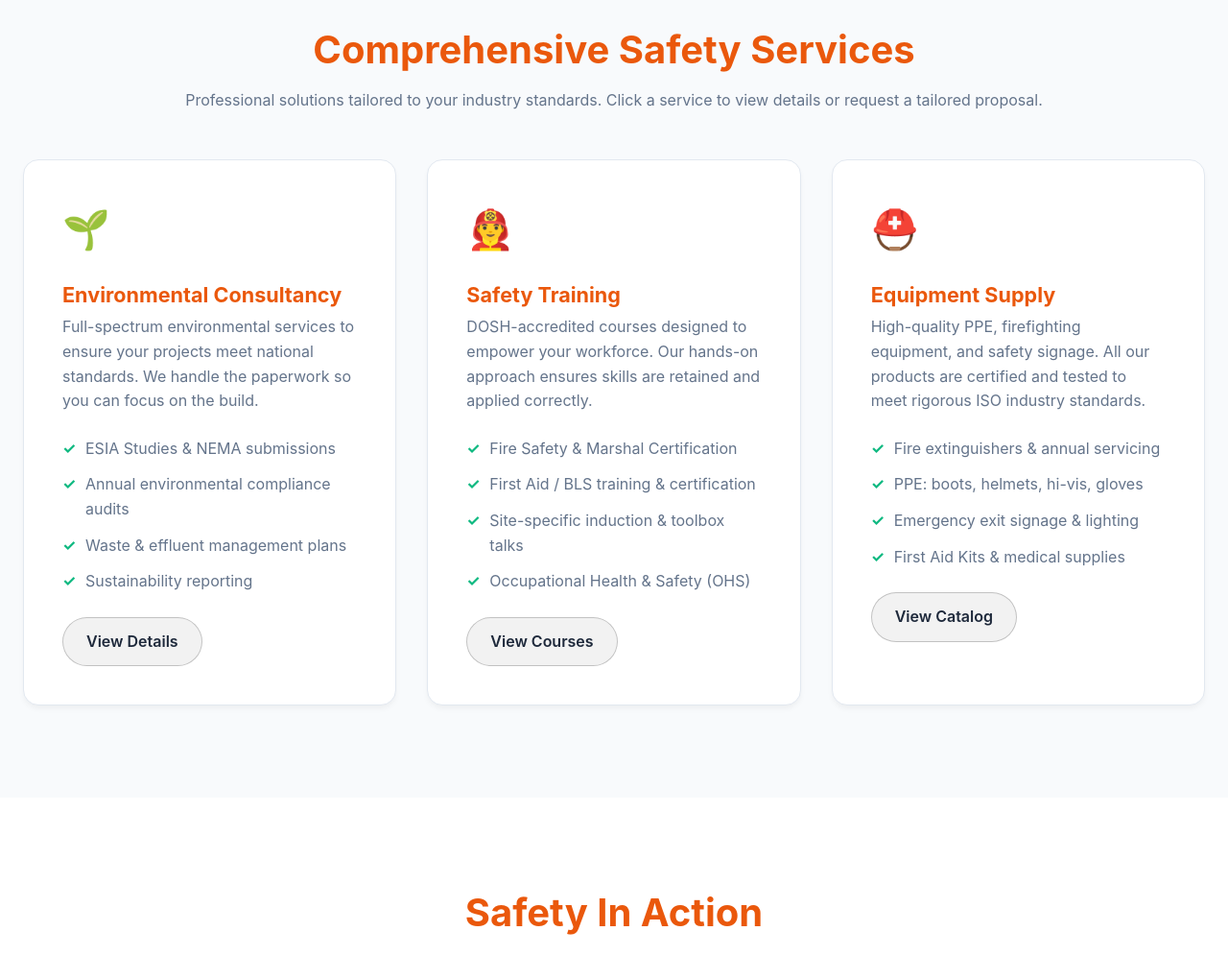
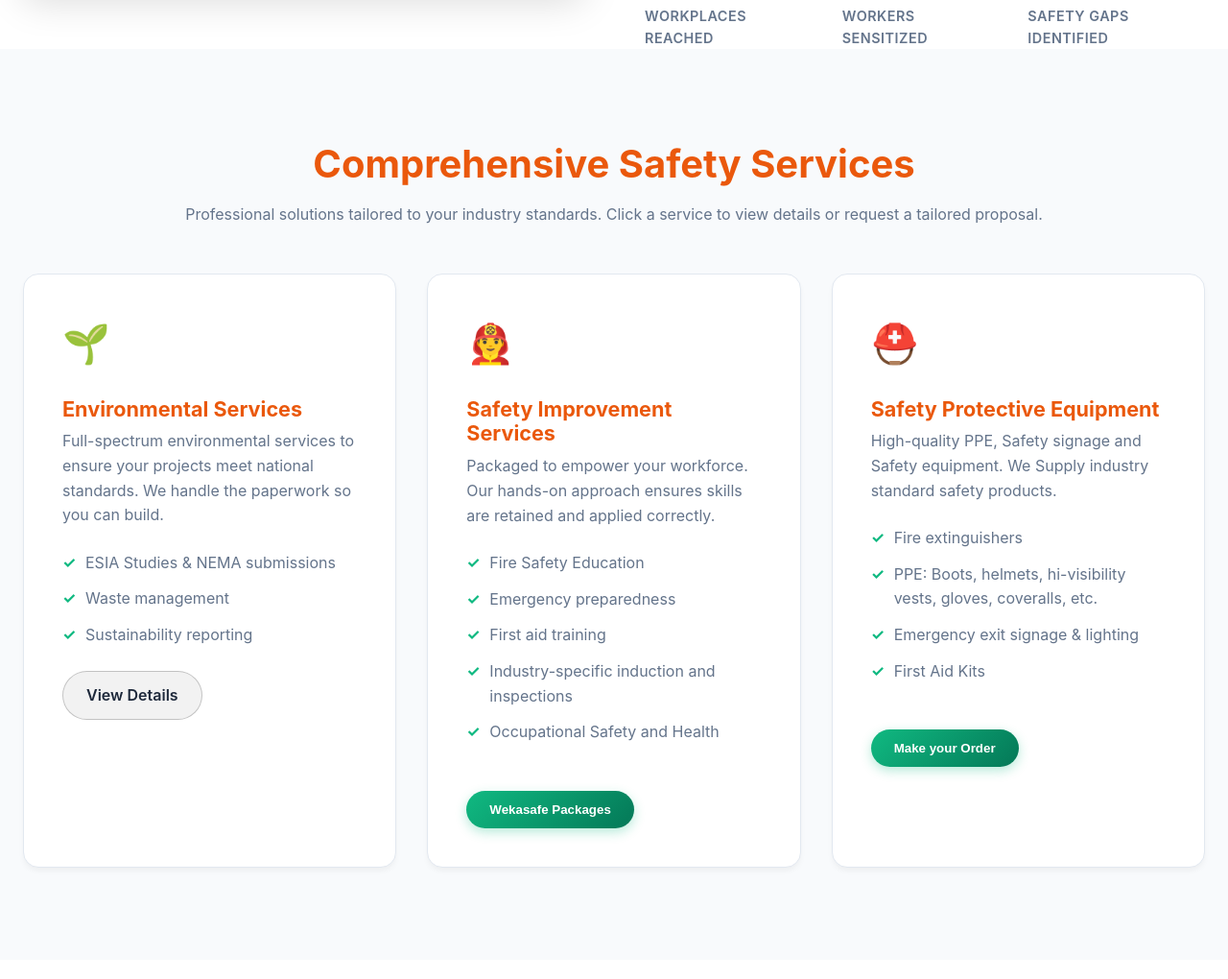
Before and after one commit to Asiku2020/wekasafe, a FastAPI app: page / in a window 1280 px wide. Shown: the part 1578-2598 px from the top of the page at 96% size. Run offline with FastAPI, Linux system fonts and the light colour scheme; some libraries are stand-ins or nearby versions.

Commit message:
Add files via upload

```diff
--- a/templates/index.html
+++ b/templates/index.html
@@ -339,7 +339,7 @@
     <div class="container nav-inner">
       <a href="#top" class="logo" aria-label="WekaSafe home">
         <div class="logo-wrapper">
-            <img src="/static/IMG-20251204-WA0009.jpg" alt="WekaSafe logo">
+            <img src="/static/IMG-20260806-WA0005.jpg" alt="WekaSafe logo">
         </div>
         <span>WekaSafe Solutions</span>
       </a>
@@ -368,9 +368,9 @@
         <div class="hero-slide slide-6" role="img" aria-label="Fire safety training"></div>
       </div>
       <div class="container hero-content">
-        <div class="badge">✓ #1 Safety Provider in East Africa</div>
-        <h1 id="hero-heading">Total Safety <span class="gradient-text">Compliance Solutions</span></h1>
-        <p class="lead">From NEMA environmental audits to DOSH-approved fire safety training and premium PPE supply. We protect your workforce and your business with uncompromising standards.</p>
+        <div class="badge">✓ #1 Safety Provider in Northen Uganda</div>
+        <h1 id="hero-heading">Practical Safety <span class="gradient-text">and Environmental Compliance Solutions</span></h1>
+        <p class="lead">From workplace safety inspections, training, and corrective action implementation support to environmental management, we reduce risks of occupational hazards causing harm to people, property and the environment.</p>
 
         <div style="display:flex; gap:1rem; flex-wrap:wrap">
           <a href="#services" class="btn btn-primary" role="button">Explore Services</a>
@@ -382,11 +382,11 @@
 
     <div class="trust-strip" role="contentinfo">
       <div class="container">
-        <p style="text-align:center; color:var(--text-muted); letter-spacing:1px; font-weight:700; margin-bottom:1.5rem; font-size:0.85rem;">TRUSTED BY LEADING ORGANIZATIONS</p>
+        <p style="text-align:center; color:var(--text-muted); letter-spacing:1px; font-weight:700; margin-bottom:1.5rem; font-size:0.85rem;">Trusted by businesses and Institutions</p>
         <div class="trust-logos-wrapper">
             <div class="trust-logos">
               <img src="/static/arua.jpg" alt="Arua City">
-              <img src="/static/total-logo.png.png" alt="Total Energies">
+              <img src="/static/dero.png" alt="Dero ICT Solutions Ltd">
               <img src="/static/uganda-breweries-logo.png.png" alt="Uganda Breweries">
               <img src="/static/civil-aviation-logo.png.png" alt="Civil Aviation Authority">
               <img src="/static/coca-cola-logo.png.png" alt="Coca-Cola">
@@ -408,23 +408,23 @@
         </div>
 
         <div>
-          <h2 id="about-heading">We Don't Just Sell Safety, <span class="gradient-text">We Ensure Compliance.</span></h2>
-          <p class="text-muted" style="margin-bottom:1.5rem;">WekaSafe Solutions is your strategic partner in navigating the regulatory landscape in East Africa. We combine certified training, robust audits, and reliable PPE supply to reduce workplace incidents and protect your operations.</p>
+          <h2 id="about-heading">We Don’t Just Identify Hazards, <span class="gradient-text">We Provide Solutions to Reduce Risks of Injuries and Accidents.</span></h2>
+          <p class="text-muted" style="margin-bottom:1.5rem;">WekaSafe Solutions is your strategic partner in implementing safety improvements and environmental compliance. We combine safety inspections, training, audits, and emergency preparedness and provide support during corrective action implementations to reduce workplace incidents and protect your operations.</p>
 
-          <p class="text-muted">Our team consists of NEMA-certified environmental experts and DOSH-accredited safety trainers who understand the local industrial challenges. We ensure your documentation is audit-ready and your team is emergency-ready.</p>
+          <p class="text-muted">Our team consists of competent safety officers and environmentalists who understand the local industrial challenges. We will improve your safety culture and ensure your team is emergency ready.</p>
 
           <div class="stat-row">
             <div class="stat-box">
-              <h3>500+</h3>
-              <div>Projects completed</div>
+              <h3>40+</h3>
+              <div>Workplaces reached</div>
             </div>
             <div class="stat-box">
-              <h3>100%</h3>
-              <div>NEMA compliant</div>
+              <h3>300+</h3>
+              <div>Workers sensitized</div>
             </div>
             <div class="stat-box">
-              <h3>24/7</h3>
-              <div>Emergency response</div>
+              <h3>20+</h3>
+              <div>Safety gaps identified</div>
             </div>
           </div>
         </div>
@@ -440,44 +440,46 @@
         <div class="service-grid">
           <article class="service-card" tabindex="0" aria-labelledby="svc1">
             <span class="service-icon">🌱</span>
-            <h3 id="svc1">Environmental Consultancy</h3>
-            <p class="text-muted">Full-spectrum environmental services to ensure your projects meet national standards. We handle the paperwork so you can focus on the build.</p>
+            <h3 id="svc1">Environmental Services</h3>
+            <p class="text-muted">Full-spectrum environmental services to ensure your projects meet national standards. We handle the paperwork so you can build.</p>
             <ul class="service-list">
               <li>ESIA Studies & NEMA submissions</li>
-              <li>Annual environmental compliance audits</li>
-              <li>Waste & effluent management plans</li>
+              <li>	Waste management</li>
               <li>Sustainability reporting</li>
             </ul>
             <div style="margin-top:1.5rem">
-              <a class="btn btn-ghost" href="/environmental.html" aria-label="View Environmental Consultancy details">View Details</a>
+              <a class="btn btn-ghost" href="/environmental.html" aria-label="View Environmental Services details">View Details</a>
             </div>
           </article>
           <article class="service-card" tabindex="0" aria-labelledby="svc2">
             <span class="service-icon">👨‍🚒</span>
-            <h3 id="svc2">Safety Training</h3>
-            <p class="text-muted">DOSH-accredited courses designed to empower your workforce. Our hands-on approach ensures skills are retained and applied correctly.</p>
+            <h3 id="svc2">Safety Improvement Services</h3>
+            <p class="text-muted">Packaged to empower your workforce. Our hands-on approach ensures skills are retained and applied correctly.</p>
             <ul class="service-list">
-              <li>Fire Safety & Marshal Certification</li>
-              <li>First Aid / BLS training & certification</li>
-              <li>Site-specific induction & toolbox talks</li>
-              <li>Occupational Health & Safety (OHS)</li>
+              <li>Fire Safety Education</li>
+              <li>Emergency preparedness</li>
+              <li>First aid training</li>
+              <li>Industry-specific induction and inspections</li>
+              <li>Occupational Safety and Health</li>
             </ul>
             <div style="margin-top:1.5rem">
-              <a class="btn btn-ghost" href="/training.html">View Courses</a>
+                    <button class="btn btn-primary" data-open-modal="bookModal" style="margin-top:1.5rem;">Wekasafe Packages</button>
+             <!-- <a class="btn btn-ghost" href="/training.html">View Courses</a>-->
             </div>
           </article>
           <article class="service-card" tabindex="0" aria-labelledby="svc3">
             <span class="service-icon">⛑️</span>
-            <h3 id="svc3">Equipment Supply</h3>
-            <p class="text-muted">High-quality PPE, firefighting equipment, and safety signage. All our products are certified and tested to meet rigorous ISO industry standards.</p>
+            <h3 id="svc3">Safety Protective Equipment</h3>
+            <p class="text-muted">High-quality PPE, Safety signage and Safety equipment. We Supply industry standard safety products.</p>
             <ul class="service-list">
-              <li>Fire extinguishers & annual servicing</li>
-              <li>PPE: boots, helmets, hi-vis, gloves</li>
+              <li>Fire extinguishers</li>
+              <li>PPE: Boots, helmets, hi-visibility vests, gloves, coveralls, etc.</li>
               <li>Emergency exit signage & lighting</li>
-              <li>First Aid Kits & medical supplies</li>
+              <li>First Aid Kits</li>
             </ul>
             <div style="margin-top:1.5rem">
-              <a class="btn btn-ghost" href="/equipment.html">View Catalog</a>
+            <button class="btn btn-primary" data-open-modal="bookModal" style="margin-top:1.5rem;">Make your Order</button>
+              <!--<a class="btn btn-ghost" href="/equipment.html">View Catalog</a>-->
             </div>
           </article>
         </div>
@@ -490,11 +492,11 @@
         <div class="gallery-grid" aria-hidden="false">
           <div class="gallery-item" role="img" aria-label="Personal protective equipment">
             <img src="/static/safety (6).jpg" alt="Safety vest and helmet">
-            <div class="gallery-overlay"><strong>Quality PPE Supply</strong></div>
+            <div class="gallery-overlay"><strong>Risk Assessment</strong></div>
           </div>
           <div class="gallery-item" role="img" aria-label="Fire extinguisher storage">
             <img src="/static/pik.jpg" alt="Fire extinguisher wall">
-            <div class="gallery-overlay"><strong>Fire Safety Systems</strong></div>
+            <div class="gallery-overlay"><strong>Fire Safety System Inspection</strong></div>
           </div>
           <div class="gallery-item" role="img" aria-label="Construction site audit">
             <img src="/static/safety (8).jpg" alt="Construction site audit">
@@ -514,18 +516,18 @@
         <div class="test-grid" role="list">
           <div class="test-card">
             <div class="stars">★★★★★</div>
-            <p class="text-muted" style="font-style:italic; margin-bottom:1rem;">"WekaSafe handled our NEMA audit professionally. They identified risks we hadn't seen and helped us fix them before the inspection."</p>
-            <strong>- John K., Site Manager</strong>
+            <p class="text-muted" style="font-style:italic; margin-bottom:1rem;">"WekaSafe inspected our premises. They identified risks we hadn’t seen and provided us with the solutions.”</p>
+            <strong>- Nobert. S Hotel Manager</strong>
           </div>
           <div class="test-card">
             <div class="stars">★★★★★</div>
             <p class="text-muted" style="font-style:italic; margin-bottom:1rem;">"The fire safety training was practical, engaging, and gave our entire team confidence in an emergency. Highly recommended."</p>
-            <strong>- Sarah T., Operations Director</strong>
+            <strong>- Odama. K Warehouse Supervisor</strong>
           </div>
           <div class="test-card">
             <div class="stars">★★★★★</div>
-            <p class="text-muted" style="font-style:italic; margin-bottom:1rem;">"Reliable supply of certified PPE equipment. Always on time and excellent customer service. Our go-to safety partner."</p>
-            <strong>- David O., Procurement Lead</strong>
+            <p class="text-muted" style="font-style:italic; margin-bottom:1rem;">"Reliable support in implementing safety systems. Recommended."</p>
+            <strong>- Pikua. L Head Teacher</strong>
           </div>
         </div>
       </div>
@@ -534,23 +536,23 @@
     <section id="faq-resources" aria-labelledby="faq-heading" class="container">
       <div style="max-width:900px; margin:0 auto; text-align:center; padding-bottom:3rem;">
           <h2 id="faq-heading">FAQ & <span class="gradient-text">Resources</span></h2>
-          <p class="text-muted">Frequently asked questions and useful documents to help you manage site compliance.</p>
+          <p class="text-muted">Frequently asked questions about occupational safety, health and environment.</p>
       </div>
 
       <div style="display:grid; grid-template-columns:1fr 1fr; gap:3rem;">
         <div>
           <h3>Popular Questions</h3>
           <details style="padding:1rem; border-radius:8px; margin-bottom:1rem;">
-            <summary style="font-weight:600; cursor:pointer;">What permits do I need for a new factory?</summary>
-            <p class="text-muted" style="padding-top:1rem;">A new factory typically requires a NEMA permit for environmental compliance (e.g., EIA), a DOSH license for occupational health and safety, and local council permits. We assist with all these submissions.</p>
+            <summary style="font-weight:600; cursor:pointer;">What are the main categories of workplace hazards?</summary>
+            <p class="text-muted" style="padding-top:1rem;">Hazards are typically grouped into physical, chemical, biological, ergonomic, and psychological categoriess.</p>
           </details>
           <details style="padding:1rem; border-radius:8px; margin-bottom:1rem;">
             <summary style="font-weight:600; cursor:pointer;">How often should fire extinguishers be serviced?</summary>
-            <p class="text-muted" style="padding-top:1rem;">In line with regional standards, fire extinguishers require annual maintenance (servicing and testing) and typically a hydrostatic test every five years.</p>
+            <p class="text-muted" style="padding-top:1rem;">Annually (12 months): Have a certified technician perform a full professional maintenance check, weighing the unit, testing the components, and updating the service tag”.</p>
           </details>
           <details style="padding:1rem; border-radius:8px; margin-bottom:1rem;">
             <summary style="font-weight:600; cursor:pointer;">Do you offer customized safety training?</summary>
-            <p class="text-muted" style="padding-top:1rem;">Yes, we specialize in site-specific safety training, tailoring the content and practical demonstrations to your unique industrial environment and equipment.</p>
+            <p class="text-muted" style="padding-top:1rem;">Yes,“We have designed specific safety improvement packages for various businesses and institutions. Discuss your business with us today and get your specific safety improvement services.”.</p>
           </details>
         </div>
 
@@ -561,7 +563,7 @@
           <ul class="text-muted" style="list-style:none; padding-left:0;">
             <li style="margin-bottom:1rem; display:flex; gap:0.5rem; align-items:center;">
                 <span style="font-size:1.2rem;">📄</span>
-                <a href="/documents/WekaSafe-Incident-Report.docx"
+                <a href="NCDC_EYFS_Analysis_ENHANCED.docx"
                    download="WekaSafe-Incident-Report.docx"
                    target="_blank"
                    style="color:var(--text-main); text-decoration:underline; cursor:pointer;">
@@ -571,7 +573,7 @@
             </li>
             <li style="display:flex; gap:0.5rem; align-items:center;">
                 <span style="font-size:1.2rem;">📋</span>
-                <a href="/documents/WekaSafe-PPE-Checklist.pdf"
+                <a href="NCDC_EYFS_Analysis 4 Lenia Peace.pdf"
                    download="WekaSafe-PPE-Checklist.pdf"
                    target="_blank"
                    style="color:var(--text-main); text-decoration:underline; cursor:pointer;">
@@ -586,7 +588,7 @@
     <section id="contact" aria-labelledby="contact-heading" class="bg-surface" style="padding: 4rem 0;">
       <div class="container" style="text-align:center;">
         <h2 id="contact-heading">Ready to <span class="gradient-text">Start Your Compliance?</span></h2>
-        <p class="text-muted">Click below to open the consultation form and get your personalized quote in under 24 hours.</p>
+        <p class="text-muted">Click below to get your personalized quote in under 24 hours.</p>
         <button class="btn btn-primary" data-open-modal="bookModal" style="margin-top:1.5rem;">Open Quote Form Now</button>
       </div>
     </section>
@@ -595,29 +597,24 @@
   <section id="team" aria-labelledby="team-heading" class="bg-surface">
     <div class="container">
       <div style="max-width:900px; margin:0 auto; text-align:center; padding-bottom:1rem;">
-        <h2 id="team-heading">Meet Our <span class="gradient-text">Safety Experts</span></h2>
-        <p class="text-muted">A dedicated team of NEMA and DOSH certified professionals committed to your compliance.</p>
+        <h2 id="team-heading">Meet The <span class="gradient-text">Wekasafe Solutions Team</span></h2>
+        <p class="text-muted">A dedicated team of environmentalists and safety experts committed to your compliance.</p>
       </div>
 
       <div class="team-grid team-grid-admin">
 
         <div class="team-member-card">
           <img class="member-photo" src="/static/jimmy.jpg" alt="Photo of Admin Staff Member 1">
-          <h4>ADMIN STAFF NAME 1</h4>
-          <p>Administrative Role</p>
+          <h4>FUNGAROO JIMMY</h4>
+          <p>Operations Lead</p>
         </div>
 
         <div class="team-member-card">
           <img class="member-photo" src="/static/elly.jpg" alt="Photo of Admin Staff Member 2">
-          <h4>ADMIN STAFF NAME 2</h4>
-          <p>Administrative Role</p>
+          <h4>ADROMA ELLY</h4>
+          <p>Managing Director</p>
         </div>
 
-        <div class="team-member-card">
-          <img class="member-photo" src="/static/admin-placeholder-3.jpg" alt="Photo of Admin Staff Member 3">
-          <h4>ADMIN STAFF NAME 3</h4>
-          <p>Administrative Role</p>
-        </div>
 
       </div>
 
@@ -625,28 +622,27 @@
 
         <div class="team-member-card">
           <img class="member-photo" src="/static/brenda.jpg" alt="Photo of Staff Member Name 1">
-          <h4>YOKOKO CHRISTINE</h4>
-          <p>Chief Safety Officer (CSO)</p>
+          <h4>Avacia Brenda</h4>
+          <p> HSE Officer</p>
         </div>
 
         <div class="team-member-card">
           <img class="member-photo" src="/static/patrick.jpg" alt="Photo of Staff Member Name 1">
-          <h4>CANDIRU BETTY</h4>
-          <p>Environmental Field Officer (EFO)</p>
+          <h4>Onziku Patrick</h4>
+          <p>Safety Manager</p>
         </div>
 
 
         <div class="team-member-card">
           <img class="member-photo" src="/static/ppf.jpg" alt="Photo of Staff Member Name 3">
-          <h4>MRS EMILY AYIKORU</h4>
-          <p>Lead Training Specialist</p>
+          <h4>Ayikobua Denis</h4>
+          <p>HSE Officer</p>
         </div>
 
         <div class="team-member-card">
-          <img class="member-photo" src="/static/elly.jpg" alt="Photo of Staff Member Name 3">
-          <div class="ceo.jpg" aria-hidden="true"></div>
-          <h4>AZIO STEPHEN</h4>
-          <p>PPE Procurement Manager</p>
+          <img class="member-photo" src="/static/ppf.jpg" alt="Photo of Staff Member Name 3">
+          <h4>AYIKOBUA VINCENT</h4>
+          <p>HSE Officer</p>
         </div>
 
       </div>
@@ -659,14 +655,15 @@
       <div class="footer-col">
         <a href="#top" class="logo" aria-label="WekaSafe home" style="margin-bottom: 1.5rem;">
           <div class="logo-wrapper">
-              <img src="/static/IMG-20251204-WA0009.jpg" alt="WekaSafe logo">
+              <img src="/static/IMG-20260806-WA0005.jpg" alt="WekaSafe logo">
           </div>
           <span>WekaSafe Solutions</span>
         </a>
-        <p style="color:#cbd5e1;">Certified compliance and safety solutions across East Africa.
-           Protecting your people, reputation, and bottom line.</p>
+        <p style="color:#cbd5e1;">Practical safety and environmental compliance solutions at your premise.
+                                 Protecting your workers, environment, property and reputation.
+          .</p>
         <div style="margin-top:1.5rem;">
-          <a href="info@wekasafe.com" class="btn btn-ghost"
+          <a href="wekasafesolutions@gmail.com" class="btn btn-ghost"
           style="padding:0.5rem 1rem; font-size:0.9rem; color:#fff;">Email Us</a>
         </div>
       </div>
@@ -695,8 +692,9 @@
         <ul>
           <li><a href="https://linkedin.com/company/wekasafe" target="_blank">LinkedIn</a></li>
           <li><a href="https://facebook.com/wekasafe" target="_blank">Facebook</a></li>
-          <li><a href="tel:+256700123456">+256 700 123 456</a></li>
-          <li><a href="asikuderick10@gmail.ccom"><span class="__cf_email__" data-cfemail="2a43444c456a5d4f414b594b4c4f04494547">info@wekasafesolutions.com</span></a></li>
+          <li><a href="https://x.com/wekasafe" target="_blank">X</a></li>
+          <li><a href="tel:+256394823579">+256 394823579</a></li>
+          <li><a href="wekasafesolutions@gmail.com"><span class="__cf_email__" data-cfemail="2a43444c456a5d4f414b594b4c4f04494547">wekasafesolutions@gmail.com</span></a></li>
         </ul>
       </div>
     </div>
```
